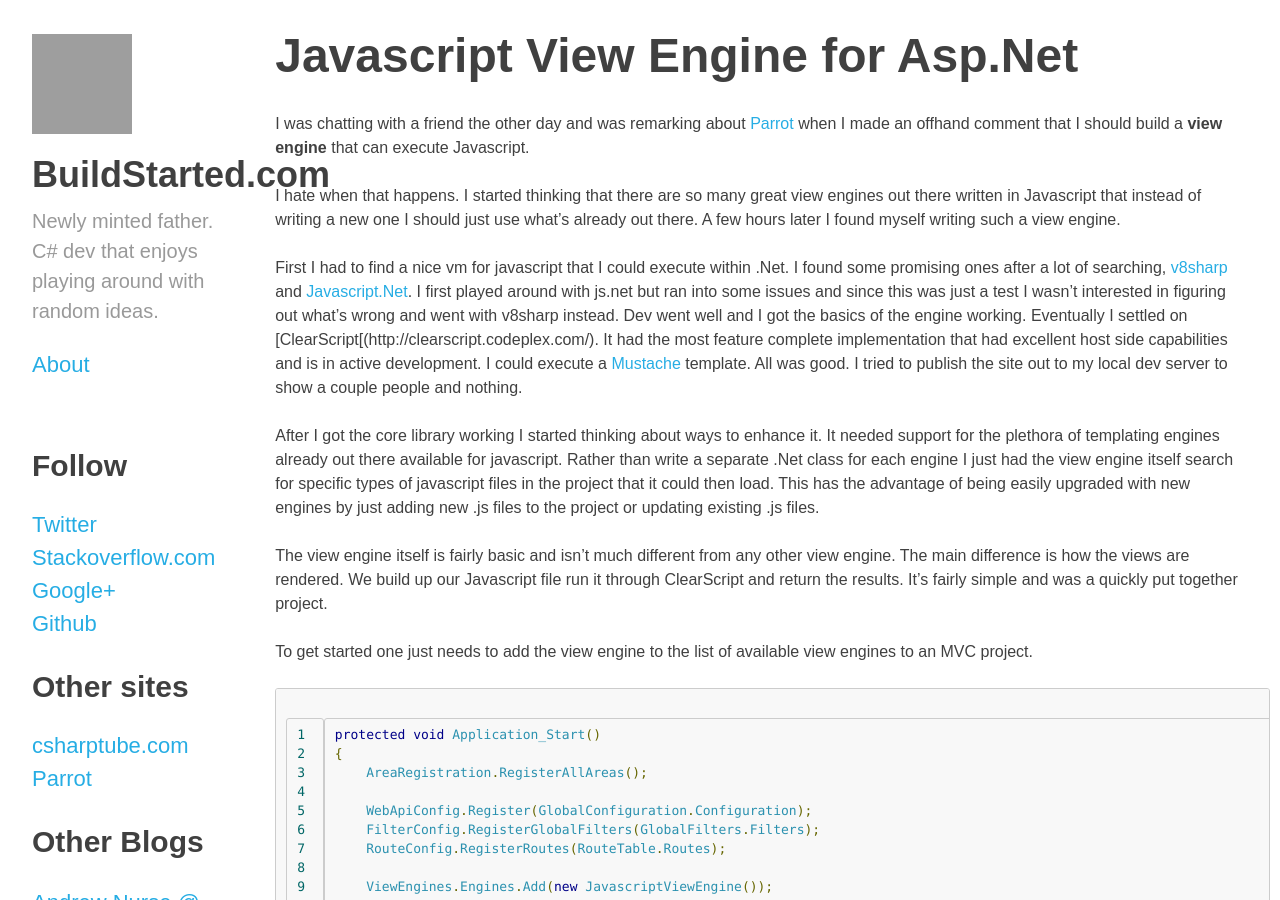
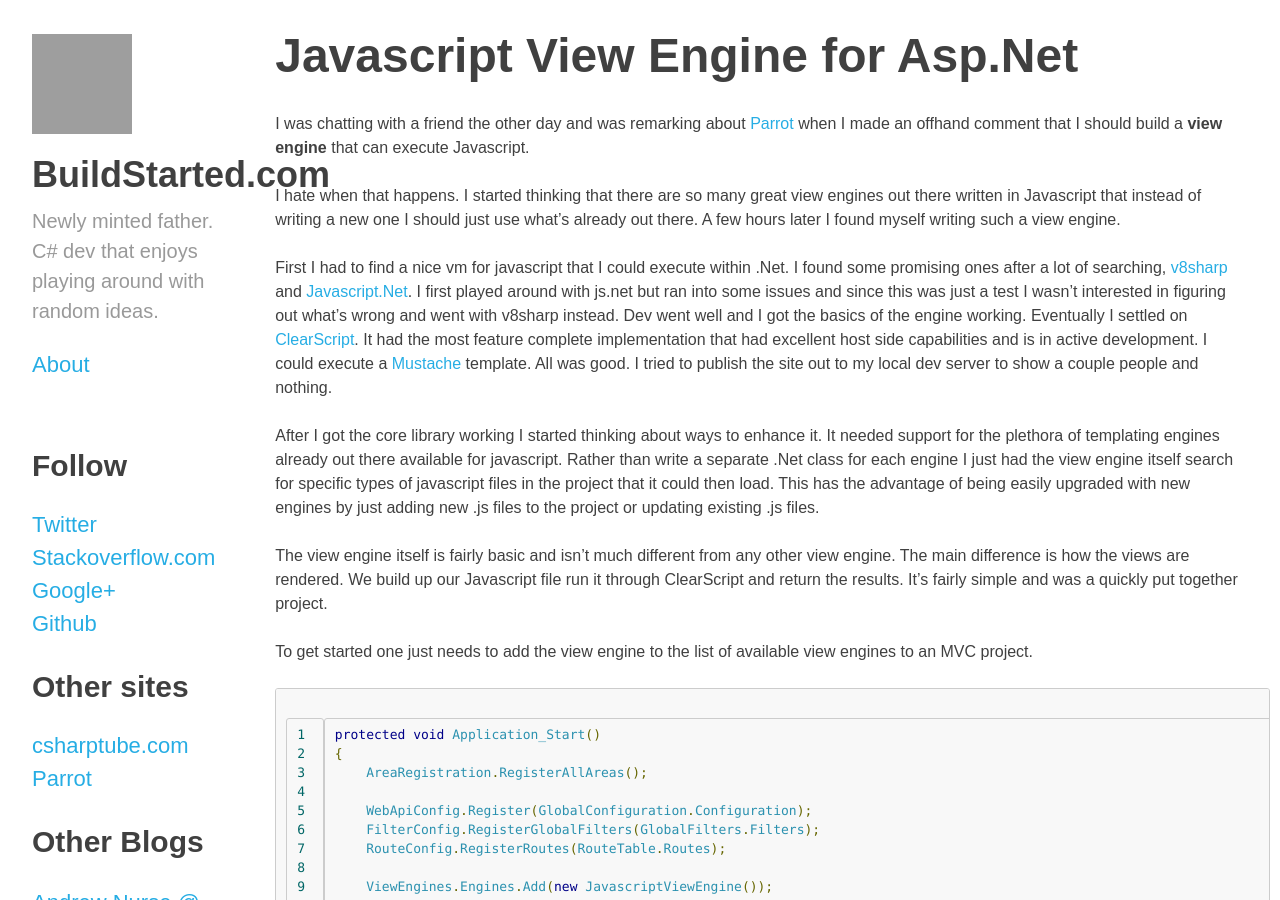
Before and after one commit to Buildstarted/buildstarted.com, a Jekyll site: the page built from _posts/2013-12-16-javascript-view-engine-for-aspnet.md, in a window 1280 px wide and 900 px high. Built offline with Jekyll 4.4.1, drawn with Linux system fonts in a browser that asks for light colours; nearby versions of some CDN libraries; Markdown is read by kramdown in place of the engine named in the settings; comment, search, counter and statistics services are not loaded; grey boxes are pictures that could not be loaded.

Commit message:
clearscript link fix

```diff
--- a/_posts/2013-12-16-javascript-view-engine-for-aspnet.md
+++ b/_posts/2013-12-16-javascript-view-engine-for-aspnet.md
@@ -7,7 +7,7 @@
 
 I hate when that happens. I started thinking that there are so many great view engines out there written in Javascript that instead of writing a new one I should just use what's already out there. A few hours later I found myself writing such a view engine.
 
-First I had to find a nice vm for javascript that I could execute within .Net. I found some promising ones after a lot of searching, [v8sharp](http://v8sharp.codeplex.com/) and [Javascript.Net](https://github.com/chillitom/Javascript.Net). I first played around with js.net but ran into some issues and since this was just a test I wasn't interested in figuring out what's wrong and went with v8sharp instead. Dev went well and I got the basics of the engine working. Eventually I settled on [ClearScript[(http://clearscript.codeplex.com/). It had the most feature complete implementation that had excellent host side capabilities and is in active development. I could execute a [Mustache](https://github.com/janl/mustache.js) template. All was good. I tried to publish the site out to my local dev server to show a couple people and nothing.
+First I had to find a nice vm for javascript that I could execute within .Net. I found some promising ones after a lot of searching, [v8sharp](http://v8sharp.codeplex.com/) and [Javascript.Net](https://github.com/chillitom/Javascript.Net). I first played around with js.net but ran into some issues and since this was just a test I wasn't interested in figuring out what's wrong and went with v8sharp instead. Dev went well and I got the basics of the engine working. Eventually I settled on [ClearScript](http://clearscript.codeplex.com/). It had the most feature complete implementation that had excellent host side capabilities and is in active development. I could execute a [Mustache](https://github.com/janl/mustache.js) template. All was good. I tried to publish the site out to my local dev server to show a couple people and nothing.
 
 After I got the core library working I started thinking about ways to enhance it. It needed support for the plethora of templating engines already out there available for javascript. Rather than write a separate .Net class for each engine I just had the view engine itself search for specific types of javascript files in the project that it could then load. This has the advantage of being easily upgraded with new engines by just adding new .js files to the project or updating existing .js files.
 
```
